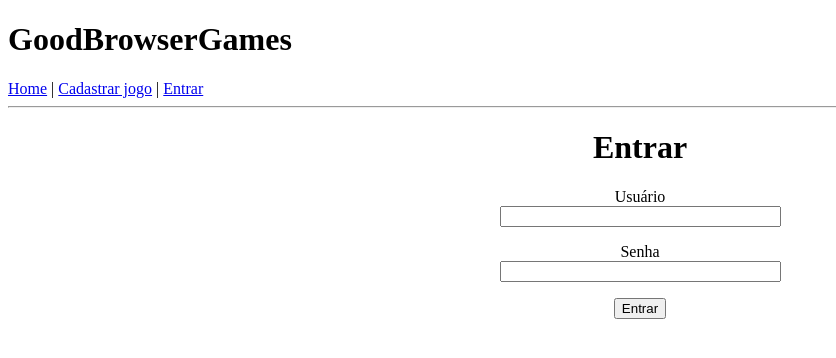
After one commit to GabrielPassosM/GoodBrowserGames, a Flask app: page /login in a window 1280 px wide. The commit adds this page. Shown: the top 358 px of the page, without its empty margins (0-836 px from the left). Run offline with Flask 2, Linux system fonts and the light colour scheme.

Commit message:
pequenos ajustes

```diff
--- a/app/forms.py
+++ b/app/forms.py
@@ -1,6 +1,12 @@
 from flask_wtf import FlaskForm
-from wtforms import StringField, SubmitField, SelectField
+from wtforms import StringField, SubmitField, SelectField, PasswordField
 from wtforms.validators import DataRequired
+
+
+class LoginForm(FlaskForm):
+    usuario = StringField('Usuário', validators=[DataRequired()])
+    senha = PasswordField('Senha', validators=[DataRequired()])
+    submit = SubmitField('Entrar')
 
 
 class CadastroJogoForm(FlaskForm):
@@ -21,7 +27,7 @@ class CadastroJogoForm(FlaskForm):
     url_video = StringField("URL vídeo demonstrativo")
     descricao = StringField("Descrição", validators=[DataRequired()])
     url_imagem = StringField("URL de imagem ilustrativa", validators=[DataRequired()])
-    submit = SubmitField("Cadastrar")
+    submit = SubmitField("Salvar")
 
 
 class FiltrarPorNomeForm(FlaskForm):
--- a/app/routes.py
+++ b/app/routes.py
@@ -1,7 +1,7 @@
 from flask import render_template, flash, redirect, request
 from flask.helpers import url_for
 from app import app, db
-from app.forms import CadastroJogoForm, FiltrarPorNomeForm, FiltrarPorCategoriaForm
+from app.forms import CadastroJogoForm, FiltrarPorNomeForm, FiltrarPorCategoriaForm, LoginForm
 from app.models import Jogo
 
 
@@ -25,6 +25,15 @@ def index():
     return render_template("index.html", form_nome=form_nome, form_cat=form_cat, jogos=jogos)
 
 
+@app.route('/login', methods=['GET', 'POST'])
+def login():
+    form = LoginForm()
+    if form.validate_on_submit():
+        flash('Login feito por usuário {}'.format(form.usuario.data))
+        return redirect('/index')
+    return render_template('login.html', title='Entrar', form=form)
+
+
 @app.route("/cadastrar-jogo", methods=["GET", "POST"])
 def cadastrar_jogo():
     form = CadastroJogoForm()
@@ -46,7 +55,7 @@ def cadastrar_jogo():
         )
         db.session.add(jogo)
         db.session.commit()
-        flash(f"Jogo {nome} cadastrado!")
+        flash(f"Jogo {nome} cadastrado com sucesso!")
         return redirect(url_for("index"))
     return render_template("cadastro_jogo.html", form=form)
 
@@ -54,17 +63,19 @@ def cadastrar_jogo():
 @app.route("/delete-jogo/<id>")
 def delete_jogo(id):
     jogo = Jogo.query.filter_by(id=id).first_or_404()
+    nome = jogo.nome
     db.session.delete(jogo)
     db.session.commit()
+    flash(f"Jogo {nome} deletado com sucesso!")
     return redirect(url_for("index"))
 
 
 @app.route("/editar-jogo/<id>", methods=["GET", "POST"])
 def editar_jogo(id):
     jogo = Jogo.query.filter_by(id=id).first_or_404()
+    nome = jogo.nome
     form = CadastroJogoForm()
     if request.method == "POST":
-        jogo.nome = form.nome.data
         jogo.categoria = form.categoria.data
         jogo.url_jogo = form.url_jogo.data
         jogo.url_video = form.url_video.data
@@ -73,6 +84,7 @@ def editar_jogo(id):
 
         db.session.add(jogo)
         db.session.commit()
+        flash(f"Jogo {nome} editado com sucesso!")
         return redirect(url_for("index"))
 
     return render_template("edicao_jogo.html", form=form, nome_jogo=jogo.nome)
--- a/app/templates/base.html
+++ b/app/templates/base.html
@@ -8,7 +8,8 @@
         <h1>GoodBrowserGames</h1>
         <div>
             <a href="{{ url_for('index') }}">Home</a> |
-            <a href="{{ url_for('cadastrar_jogo') }}">Cadastrar jogo</a>
+            <a href="{{ url_for('cadastrar_jogo') }}">Cadastrar jogo</a> |
+            <a href="{{ url_for('login') }}">Entrar</a>
         </div>
         <hr>
         {% with messages = get_flashed_messages() %}
--- /dev/null
+++ b/app/templates/login.html
@@ -0,0 +1,31 @@
+{% extends "base.html" %}
+
+{% block content %}
+    <div id="container">
+        <h1>Entrar</h1>
+        <form action="" method="post" novalidate>
+            {{ form.hidden_tag() }}
+            <p>
+                {{ form.usuario.label }}<br>
+                {{ form.usuario(size=32) }}
+                {% for error in form.usuario.errors %}
+                    <span style="color: red;">[{{ error }}]</span>
+                {% endfor %}
+            </p>
+            <p>
+                {{ form.senha.label }}<br>
+                {{ form.senha(size=32) }}
+                {% for error in form.senha.errors %}
+                    <span style="color: red;">[{{ error }}]</span>
+                {% endfor %}
+            </p>
+            <p>{{ form.submit() }}</p>
+        </form>
+    </div>
+
+    <style>
+        #container {
+            text-align: center;
+        }
+    </style>
+{% endblock %}
```
Also changed, not shown: app/templates/edicao_jogo.html (+0 -7 lines), app.db.
